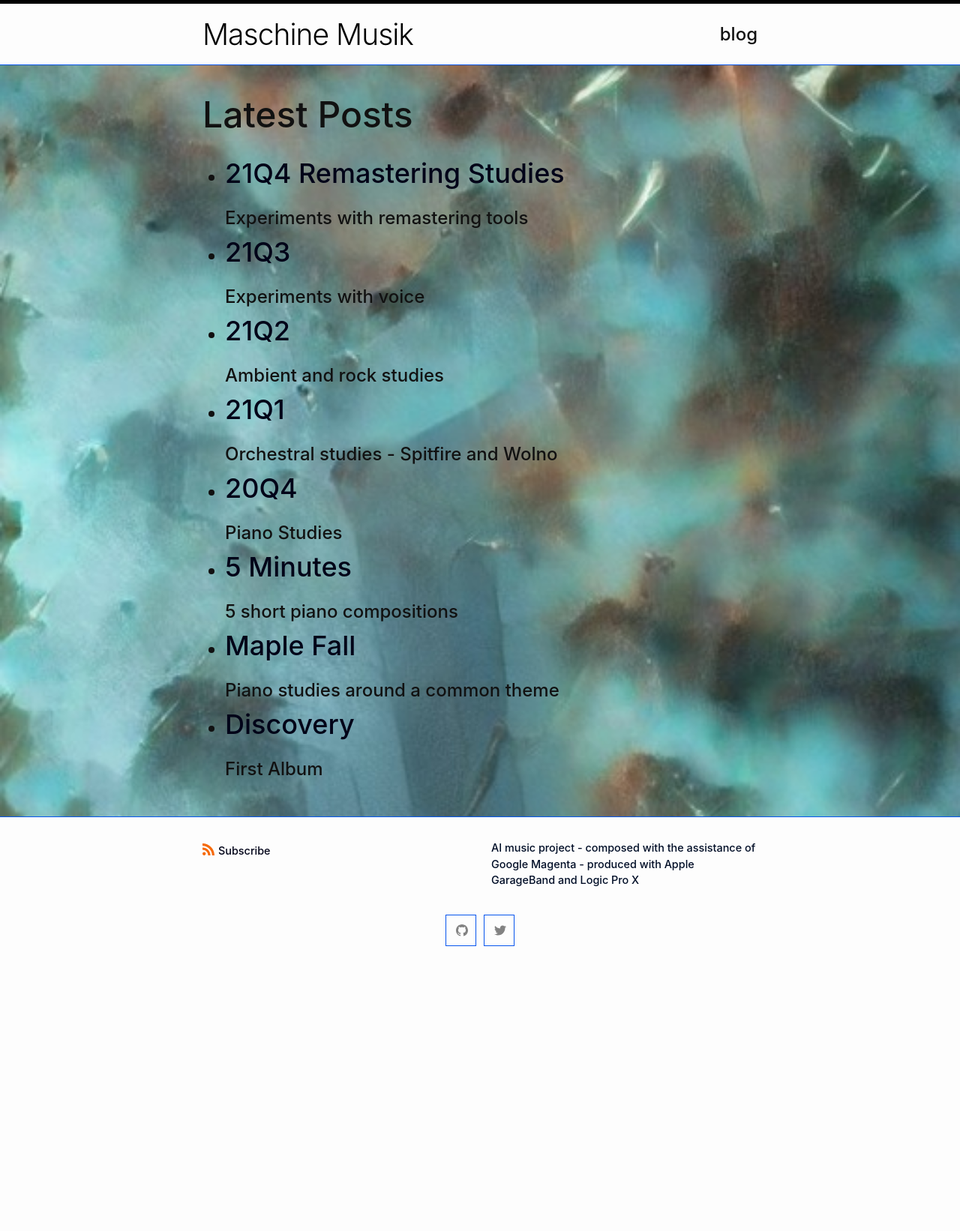
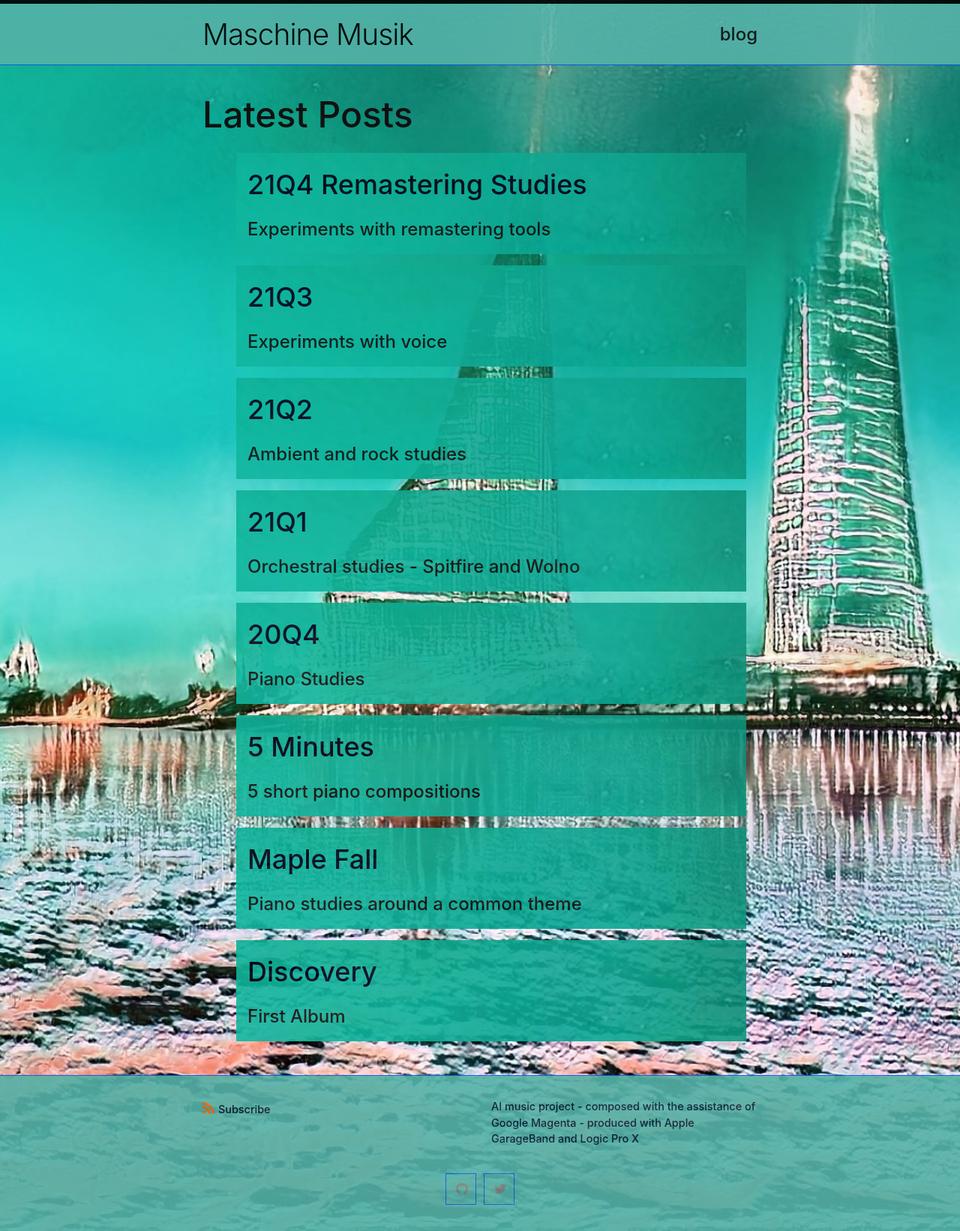
Before and after one commit to MaschineMusik/www, a Jekyll site: the page built from pages/blog.html, in a window 1280 px wide. Shown: the whole page at 75% size. Built offline with Jekyll 4.4.1, drawn with Linux system fonts in a browser that asks for light colours; before the commit the page ends 1297 px from its top, so only the background shows below that.

Commit message:
update css

```diff
--- a/_layouts/home.html
+++ b/_layouts/home.html
@@ -6,7 +6,8 @@ layout: default
     <h1 class="page-heading">{{ page.title }}</h1>
   {%- endif -%}
 
-  {{ content }}
-
+  <div class="content">
+    {{ content }}
+  </div>
 
 </div>
--- a/_sass/minima/skins/MaschineMusik.scss
+++ b/_sass/minima/skins/MaschineMusik.scss
@@ -5,21 +5,51 @@ $spacing-unit:     30px !default;
 
 body {
   // background-image: url("main.56e8a21d3a50b66a.jpeg");
+  background-image: url("21Q1X.jpeg");
   // background-repeat: space;
-  // background-size: cover;
+  background-size: cover;
   // background-blend-mode: saturation;
   // background-attachment: fixed;
-  // background-position: center;
+  background-position: center;
   background-color: #161212;
  }
 
-.page-content {
-  background-image: url("21Q1.X.jpeg");
-  background-size: cover;
-  background-position: center;
-  // opacity: 0.6;
-}
+// .page-content {
+//   background-image: url("21Q1X.jpeg");
+//   background-size: cover;
+//   background-position: center;
+//   opacity: 0.6;
+// }
 
 .site-title {
   font-weight: 600;
 }
+
+.home {
+  background-image: url("21Q1X-background.jpg");
+  background-size: cover;
+  // background-color: #c6fff5;
+  opacity: 90%
+}
+
+
+.content {
+  padding: 30px
+}
+
+.mm {
+  background-image: url("21Q1X-background.jpg");
+  background-size: cover;
+  // background-color: #c6fff5;
+  opacity: 90%;
+  margin: 15px;
+  padding: 15px;
+}
+
+.site-header,
+.site-footer,
+.footer-col-wrapper,
+.social-links {
+  background-color: #54b2a8;
+  opacity: 90%;
+}
--- a/pages/blog.html
+++ b/pages/blog.html
@@ -7,9 +7,9 @@ nav: /
 
 <ul>
   {% for post in site.posts %}
-    <li>
+    <div class="mm">
       <h2><a href="{{ post.url  | relative_url}}">{{ post.title }}</a></h2>
       {{ post.excerpt }}
-    </li>
+    </div>
   {% endfor %}
 </ul>
```
Also changed, not shown: assets/css/21Q1X-background.jpg (added), assets/css/21Q1X-light.jpg (added).
